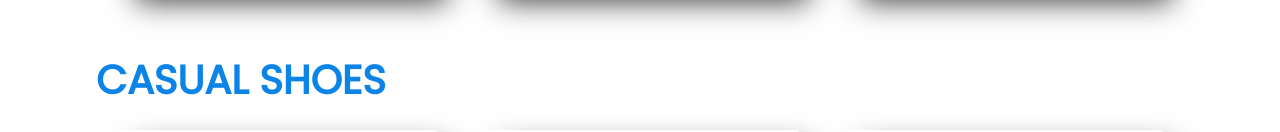
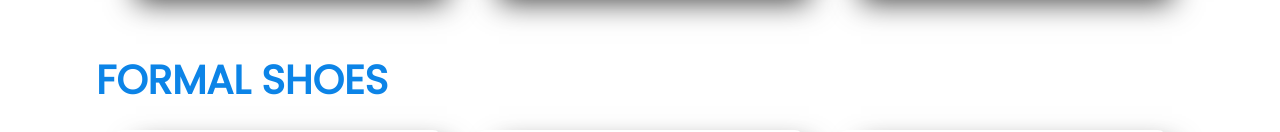
Before and after one commit to Chinmoy022/assignment-No-02, a plain HTML site: page index.html in a window 1280 px wide. Shown: the part 900-1032 px from the top of the page. Drawn offline with Linux system fonts and the light colour scheme.

Commit message:
Update index.html

```diff
--- a/index.html
+++ b/index.html
@@ -108,7 +108,7 @@
     <!-- formal-shoe-section -->
     <section id="items-section-formal-shoe">
         <div class="container">
-            <h2 class="title">CASUAL SHOES</h2>
+            <h2 class="title">FORMAL SHOES</h2>
         </div>
 
         <div class="container flex">
```
